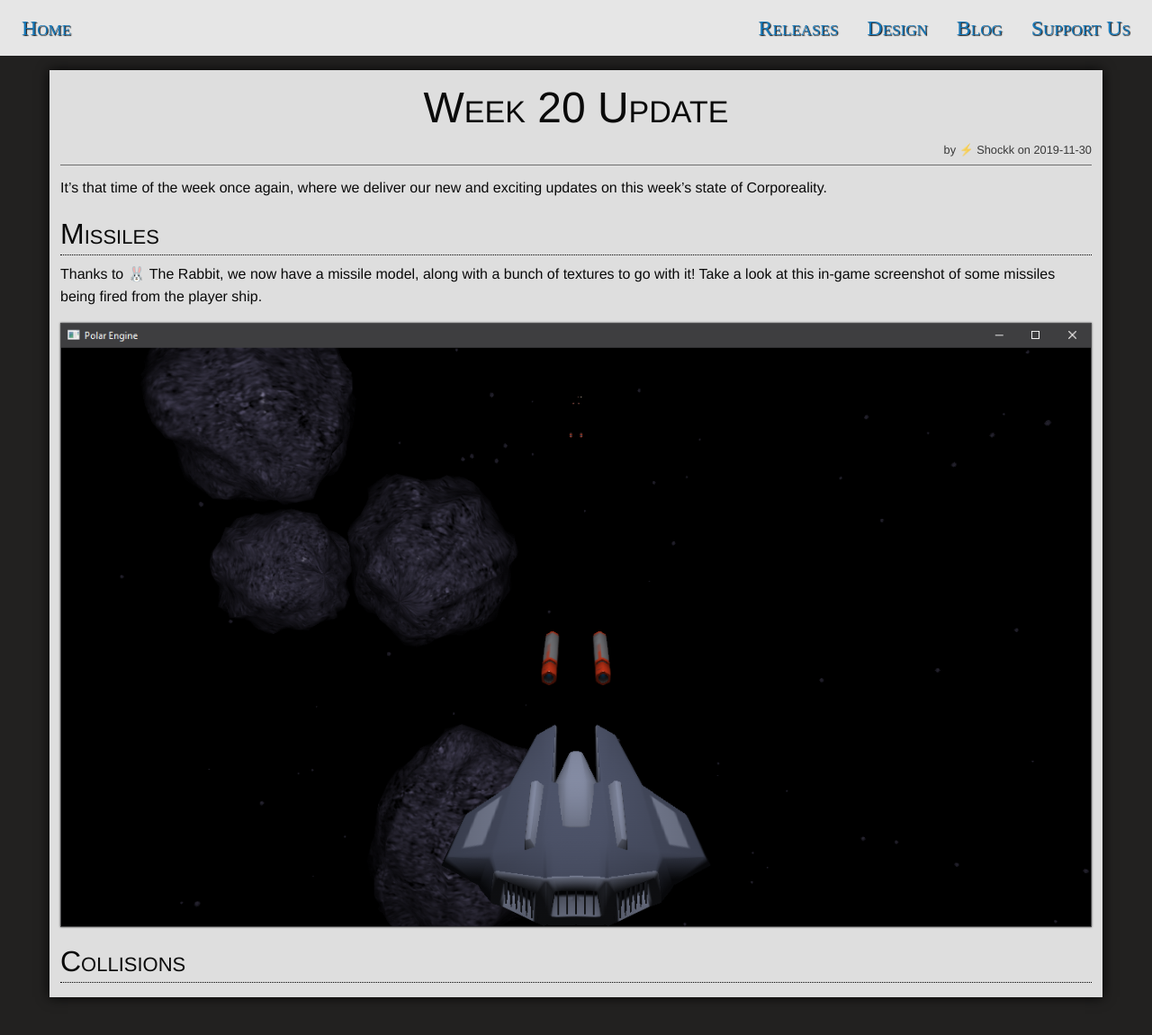
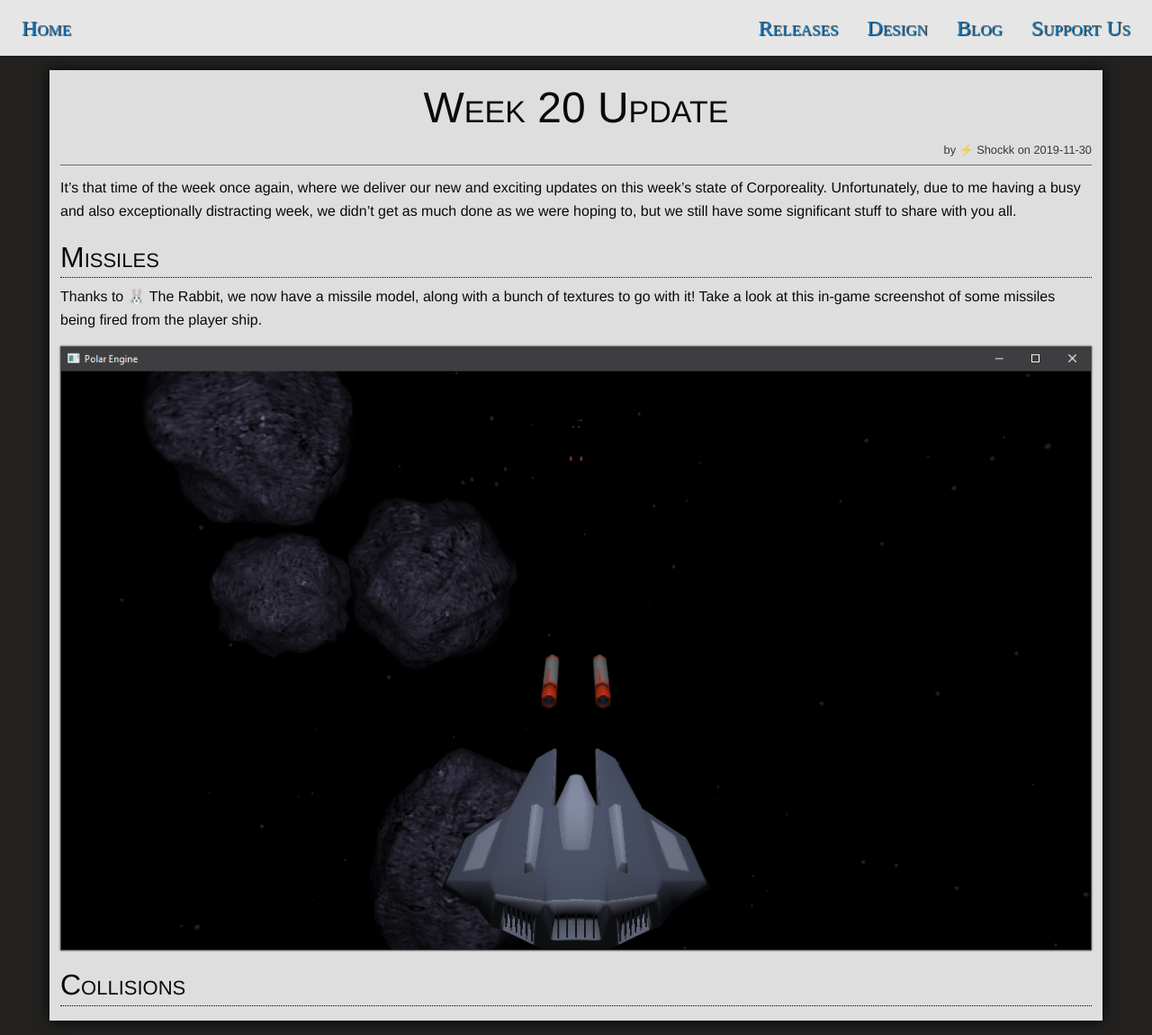
Before and after one commit to corporeality-space/web, a Jekyll site: the page built from _posts/2019-11-30-01-Week-20.md, in a window 1280 px wide. Shown: the whole page at 90% size. Built offline with Jekyll 4.4.1, drawn with Linux system fonts in a browser that asks for light colours; nearby versions of some CDN libraries; some web fonts are replaced; our own code applies the rules of GitHub Pages for plain Markdown files; library files that are not in the unit come from our copies; before the commit the page ends 1125 px from its top, so only the background shows below that.

Commit message:
Update 2019-11-30-01-Week-20.md

```diff
--- a/_posts/2019-11-30-01-Week-20.md
+++ b/_posts/2019-11-30-01-Week-20.md
@@ -5,7 +5,7 @@ author: ⚡ Shockk
 description: The cogs are turning and the collisions are colliding!
 ---
 
-It's that time of the week once again, where we deliver our new and exciting updates on this week's state of Corporeality.
+It's that time of the week once again, where we deliver our new and exciting updates on this week's state of Corporeality. Unfortunately, due to me having a busy and also exceptionally distracting week, we didn't get as much done as we were hoping to, but we still have some significant stuff to share with you all.
 
 # Missiles
 
```
